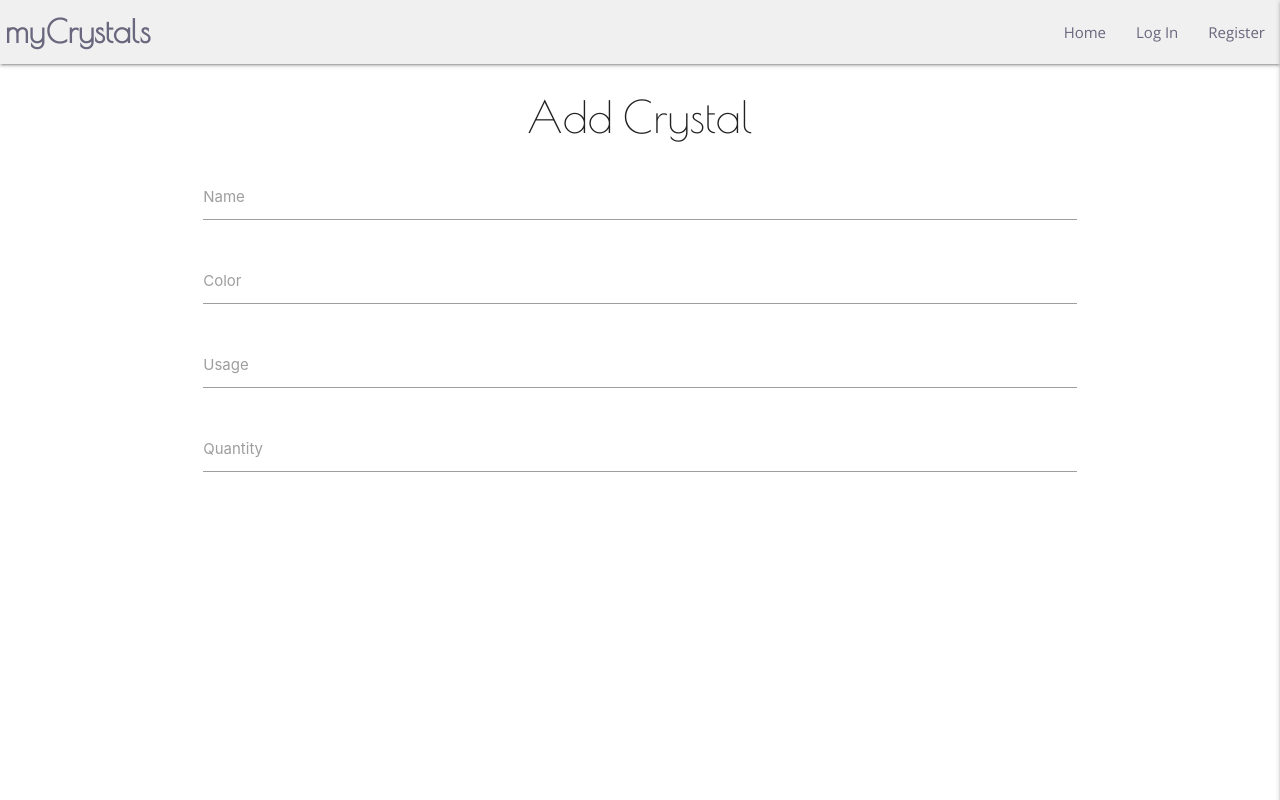
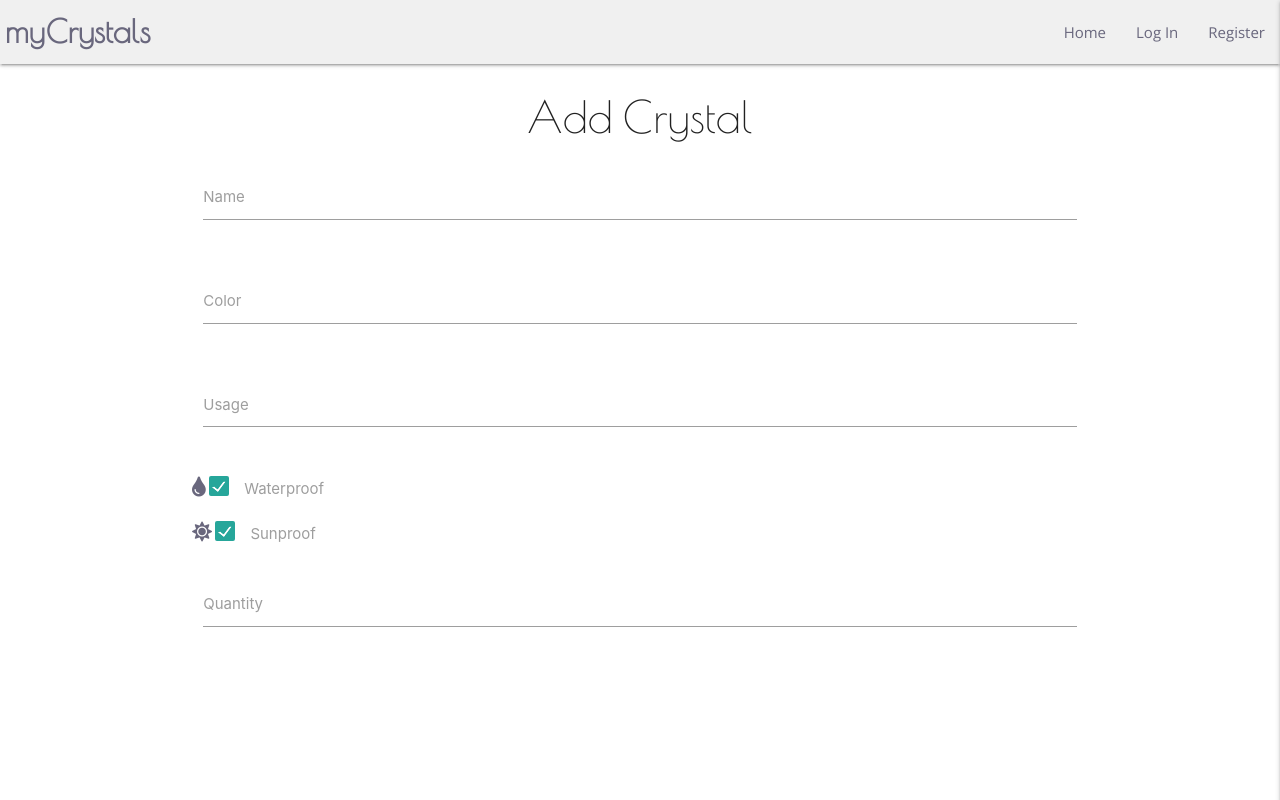
Before and after one commit to Code-Institute-Submissions/Mjau83-myCrystals_AugResub, a Flask app: page /add_crystal in a window 1280 px wide. Run offline with Flask 2, Linux system fonts and the light colour scheme; some libraries are stand-ins or nearby versions.

```diff
--- a/static/css/style.css
+++ b/static/css/style.css
@@ -71,7 +71,7 @@ form i {
     background-color: #69677D
 }
 
-/* ------ Backgrounds */
+/* ------ Background displayed befor logging in */
 /*
 #crystal-background {
     height: 100vh;
@@ -123,7 +123,7 @@ form i {
     text-align: center;
 }
 
-#drop, #sun{
+#drop-added, #sun-added{
     font-size: 15px;
     margin-right: 0px;
     padding-top: 2px;
@@ -134,3 +134,12 @@ form i {
     background-color: #EAE0E6;
     font-family: 'Open Sans', sans-serif;
 }
+
+/* ------ Add crystal */
+#drop-add, #sun-add {
+    font-size: 20px;
+}
+
+.filled-in {
+    color: #69677D;
+}
--- a/templates/add_crystal.html
+++ b/templates/add_crystal.html
@@ -4,22 +4,45 @@
     <h3 class="center-align">Add Crystal</h3>
 
     <div class="row">
-        <form class="col s12">
+        <form class="col s12" method="POST" action="">
             <div class="row">
                 <div class="input-field col s12">
-                    <input id="name" type="text" class="validate">
-                    <label for="name">Name</label>
+                    <input id="crystal_name"  name="crystal_name" minlength="3" maxlength="25"
+                        type="text" class="validate" required>
+                    <label for="crystal_name">Name</label>
                 </div>
+            </div>
+            <div class="row">
                 <div class="input-field col s12">
-                    <input id="color" type="text" class="validate">
+                    <input id="color" name="color" minlength="3" maxlength="25"
+                        type="text" class="validate" required>
                     <label for="color">Color</label>
                 </div>
+            </div>
+            <div class="row">
                 <div class="input-field col s12">
-                    <input id="usage" type="text" class="validate">
+                    <textarea id="usage" name="usage" minlength="5" maxlength="250"
+                        class="materialize-textarea" required></textarea>
                     <label for="usage">Usage</label>
                 </div>
+            </div>
+            <div class="row">
+                <label for="is_waterproof">
+                    <i class="fas fa-tint" id="drop-add"></i>
+                    <input id="is_waterproof" type="checkbox" class="filled-in" checked="checked" />
+                    <span>Waterproof</span>
+                </label>
+            </div>
+             <div class="row">
+                <label for="is_sunproof">
+                    <i class="fas fa-sun" id="sun-add"></i>
+                    <input id="is_sunproof" type="checkbox" class="filled-in" checked="checked" />
+                    <span>Sunproof</span>
+                </label>
+            </div>
+            <div class="row">
                 <div class="input-field col s12">
-                    <input id="quantity" type="text" class="validate">
+                    <input id="quantity" name="quantity" type="text" class="validate" required>
                     <label for="quantity">Quantity</label>
                 </div>
             </div>
--- a/templates/crystals.html
+++ b/templates/crystals.html
@@ -22,11 +22,11 @@
                 {{ crystal.crystal_name }}
                 </h6>
                 {% if crystal.is_waterproof == "on" %}
-                    <i class="fas fa-tint tooltipped" id="drop"
+                    <i class="fas fa-tint tooltipped" id="drop-added"
                     data-position="right" data-tooltip="Waterproof Crystal"></i>
                 {% endif %}
                 {% if crystal.is_sunproof == "on" %}
-                    <i class="fas fa-sun tooltipped" id="sun"
+                    <i class="fas fa-sun tooltipped" id="sun-added"
                     data-position="right" data-tooltip="Sunproof Crystal"></i>
                 {% endif %}
             </div>
--- a/templates/login.html
+++ b/templates/login.html
@@ -29,7 +29,7 @@
                             </div>
                             <!-- log in button -->
                             <div class="row">
-                                <button type="submit" class="col s3 btn">
+                                <button type="submit" class="col s4 btn">
                                     Log In
                                 </button>
                             </div>
--- a/templates/register.html
+++ b/templates/register.html
@@ -29,7 +29,7 @@
                             </div>
                             <!-- submit button -->
                             <div class="row">
-                                <button type="submit" class="col s3 btn">
+                                <button type="submit" class="col s4 btn">
                                     Submit
                                 </button>
                             </div>
```
